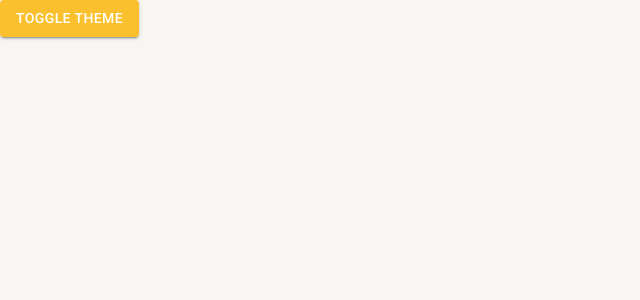
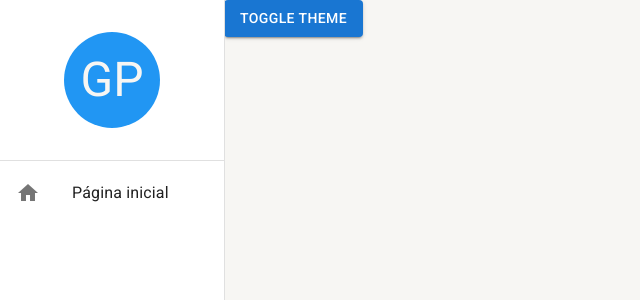
Before and after one commit to GabisPapin/dashboard, a React (Create React App) app: page /pagina-inicial in a window 1280 px wide. Shown: the top 300 px of the page, without its empty margins (0-640 px from the left). Built offline with nearby package versions, Linux system fonts and the light colour scheme.

Commit message:
feat: adicionando menu lateral

```diff
--- a/src/App.tsx
+++ b/src/App.tsx
@@ -1,12 +1,15 @@
 import { BrowserRouter } from 'react-router-dom';
 import { AppThemeProvider } from './shared/contexts/ThemeContext';
 import { AppRoutes } from './routes';
+import { MenuLateral } from './shared/components';
 
 export const  App = () => {
   return (
     <AppThemeProvider>
       <BrowserRouter>
-        <AppRoutes />
+        <MenuLateral>
+          <AppRoutes />
+        </MenuLateral>
       </BrowserRouter>
     </AppThemeProvider>
   );
--- a/src/shared/components/index.ts
+++ b/src/shared/components/index.ts
@@ -1 +1 @@
-export { };
+export * from './menu-lateral/MenuLateral';
--- /dev/null
+++ b/src/shared/components/menu-lateral/MenuLateral.tsx
@@ -0,0 +1,43 @@
+import { Drawer, useTheme, Avatar, Divider, List, ListItemButton, ListItemIcon, ListItemText, Icon } from '@mui/material';
+import { Box } from '@mui/system';
+import { blue } from '@mui/material/colors';
+
+interface IPropsChildren {
+  children: JSX.Element;
+}
+
+export const MenuLateral = ({ children }: IPropsChildren) => {
+  const theme = useTheme();
+
+  return (
+    <>
+      <Drawer variant='permanent'>
+        <Box width={theme.spacing(28)} height="100%" display="flex" flexDirection="column">
+          <Box width="100%" height={theme.spacing(20)} display="flex" alignItems="center" justifyContent="center" >
+            <Avatar
+              sx={{ height: theme.spacing(12), width: theme.spacing(12), bgcolor: blue[500], fontSize: theme.spacing(6) }}
+            >
+              GP
+            </Avatar>
+          </Box>
+
+          <Divider />
+
+          <Box flex={1}>
+            <List component="nav" aria-label="main mailbox folders">
+              <ListItemButton>
+                <ListItemIcon>
+                  <Icon>home</Icon>
+                </ListItemIcon>
+                <ListItemText primary="Página inicial" />
+              </ListItemButton>
+            </List>
+          </Box>
+        </Box>
+      </Drawer>
+      <Box height="100vh" marginLeft={theme.spacing(28)}>
+        {children}
+      </Box>
+    </>
+  );
+};
--- a/src/shared/themes/Dark.ts
+++ b/src/shared/themes/Dark.ts
@@ -1,12 +1,12 @@
 import { createTheme } from '@mui/material';
-import { yellow , cyan} from '@mui/material/colors';
+import { blue , cyan} from '@mui/material/colors';
 
 export const DarkTheme = createTheme({
   palette: {
     primary: {
-      main: yellow[700],
-      dark: yellow[800],
-      light: yellow[500],
+      main: blue[700],
+      dark: blue[800],
+      light: blue[500],
       contrastText: '#ffffff',
     },
     secondary: {
--- a/src/shared/themes/Light.ts
+++ b/src/shared/themes/Light.ts
@@ -1,12 +1,12 @@
 import { createTheme } from '@mui/material';
-import { yellow , cyan} from '@mui/material/colors';
+import { blue , cyan} from '@mui/material/colors';
 
 export const LightTheme = createTheme({
   palette: {
     primary: {
-      main: yellow[700],
-      dark: yellow[800],
-      light: yellow[500],
+      main: blue[700],
+      dark: blue[800],
+      light: blue[500],
       contrastText: '#ffffff',
     },
     secondary: {
```
